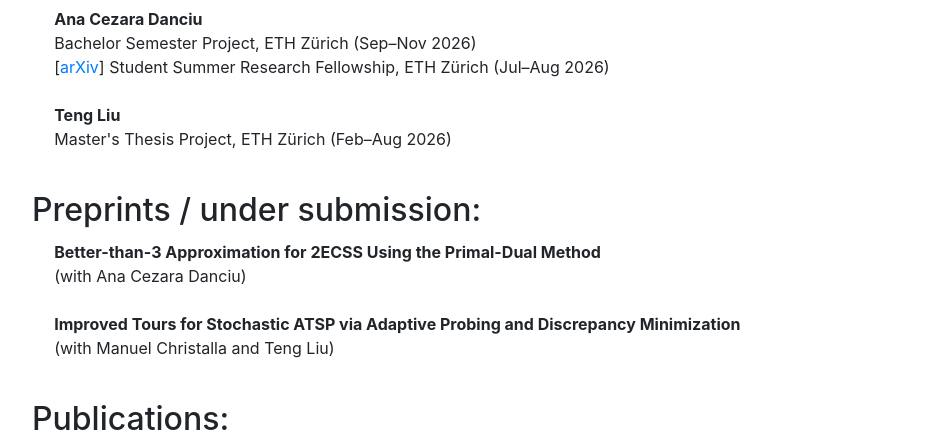
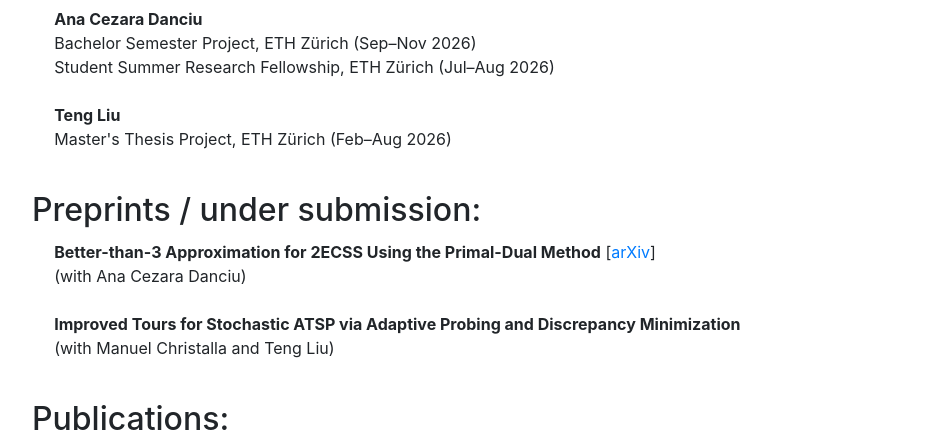
Before and after one commit to i-sharat/i-sharat.github.io, a plain HTML site: page index.html in a window 1280 px wide. Shown: the part 737-1183 px from the top of the page, without its empty margins (165-1106 px from the left). Drawn offline with nearby package versions, Linux system fonts and the light colour scheme.

Commit message:
Mention preprint at correct place

```diff
--- a/index.html
+++ b/index.html
@@ -72,7 +72,7 @@ sibrahimpur (at) ethz.ch
 
     <div>
       <b>Ana Cezara Danciu</b><br>
-      Bachelor Semester Project, ETH Zürich (Sep–Nov 2026)<br> [<a href="https://arxiv.org/abs/2611.32924">arXiv</a>]
+      Bachelor Semester Project, ETH Zürich (Sep–Nov 2026)<br>
       Student Summer Research Fellowship, ETH Zürich (Jul–Aug 2026)
     </div>
     <br>
@@ -99,7 +99,7 @@ sibrahimpur (at) ethz.ch
   <td width="78%">
 
     <div>
-      <b>Better-than-3 Approximation for 2ECSS Using the Primal-Dual Method</b>
+      <b>Better-than-3 Approximation for 2ECSS Using the Primal-Dual Method</b> [<a href="https://arxiv.org/abs/2611.32924">arXiv</a>]
       <br>(with Ana Cezara Danciu)
     </div>
     <br>
```
